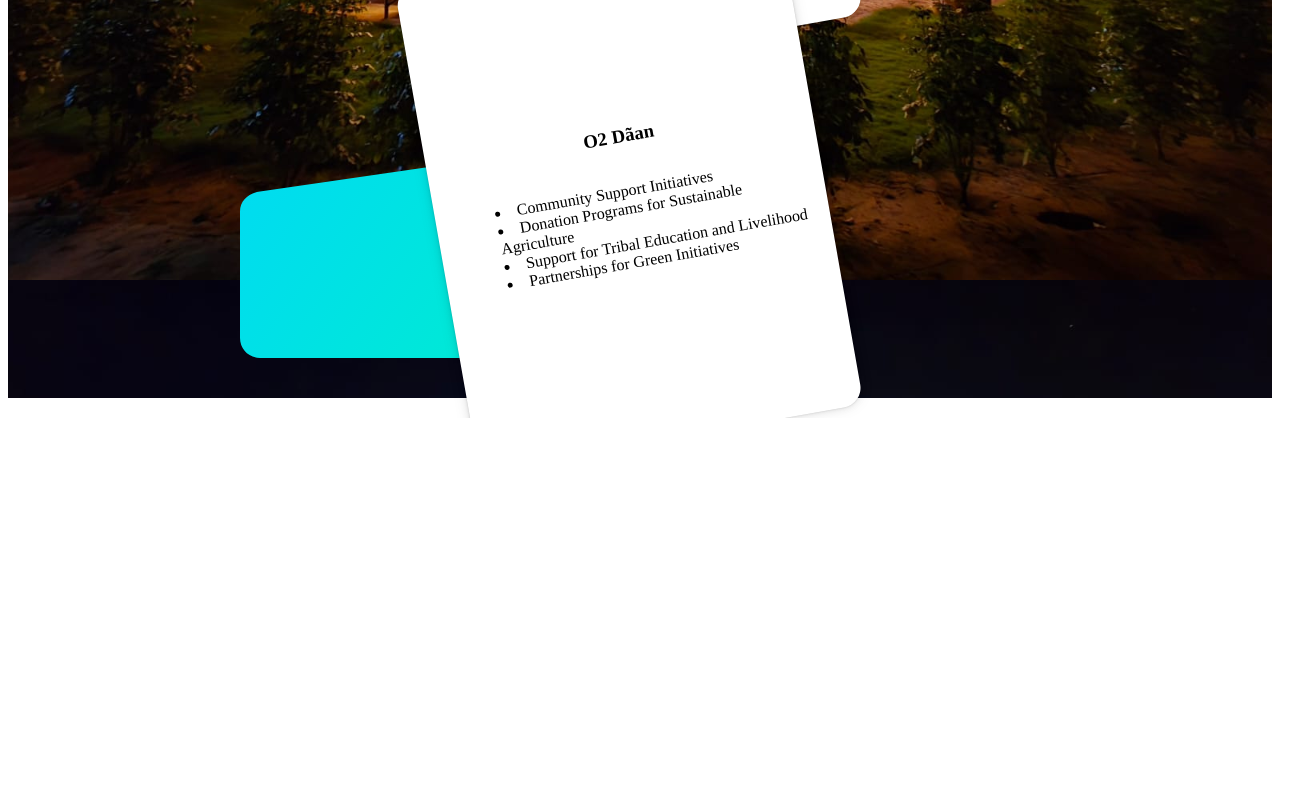
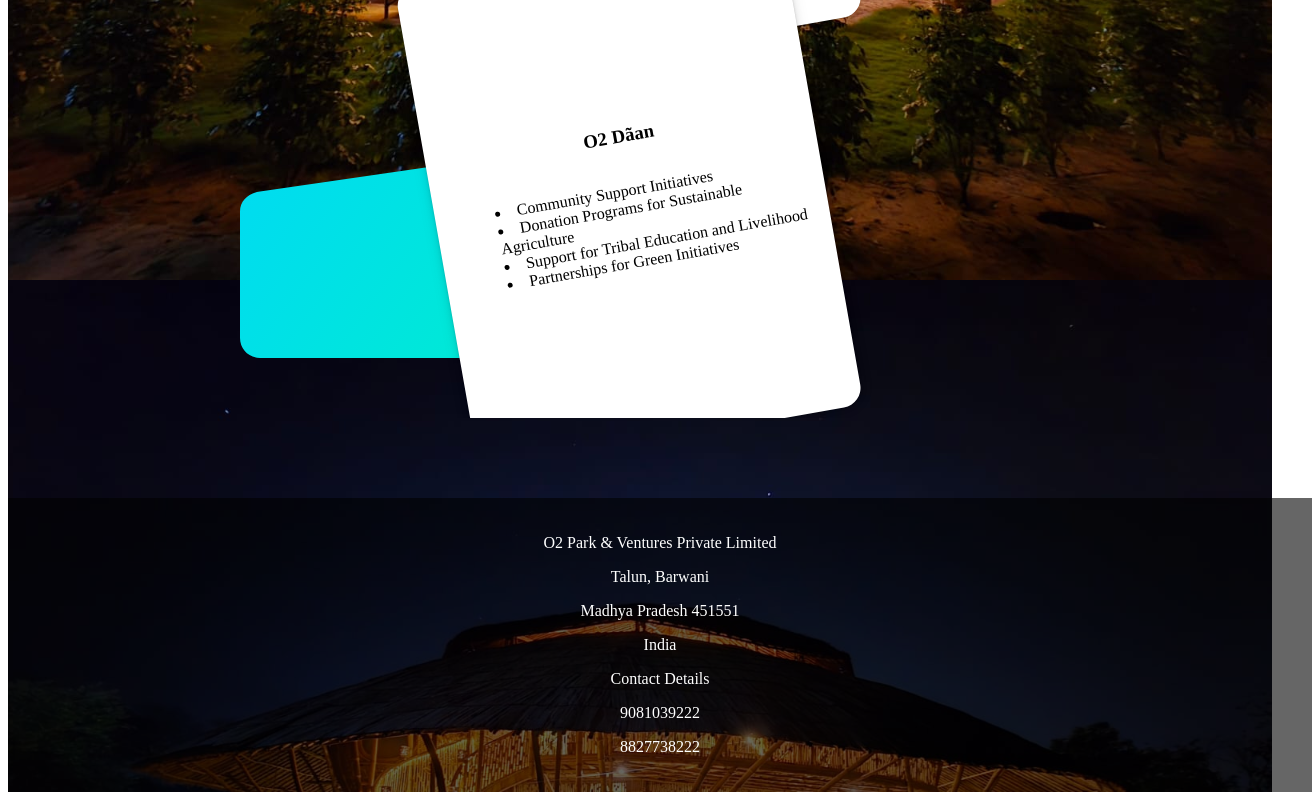
Before and after one commit to AtharvaMali-bot/O2_landing_page, a React (Vite) app: page / in a window 1280 px wide. Shown: the part 2608-3408 px from the top of the page, 1312 px wide, since content can reach past the window. Before the commit the page ends 3106 px from the top, so only its background shows below. Built offline with nearby package versions, Linux system fonts and the light colour scheme.

Commit message:
update footer details

```diff
--- a/src/App.jsx
+++ b/src/App.jsx
@@ -204,6 +204,17 @@
           )}
         </motion.div>
       )}
+
+      {/* Footer with Contact Info */}
+      <footer style={{ textAlign: "center", padding: "20px", background: "rgba(0, 0, 0, 0.6)", color: "white", position: "relative", bottom: 0, width: "100%" }}>
+        <p>O2 Park & Ventures Private Limited</p>
+        <p>Talun, Barwani</p>
+        <p>Madhya Pradesh 451551</p>
+        <p>India</p>
+        <p>Contact Details</p>
+        <p>9081039222</p>
+        <p>8827738222</p>
+      </footer>
     </div>
   );
 }
```
